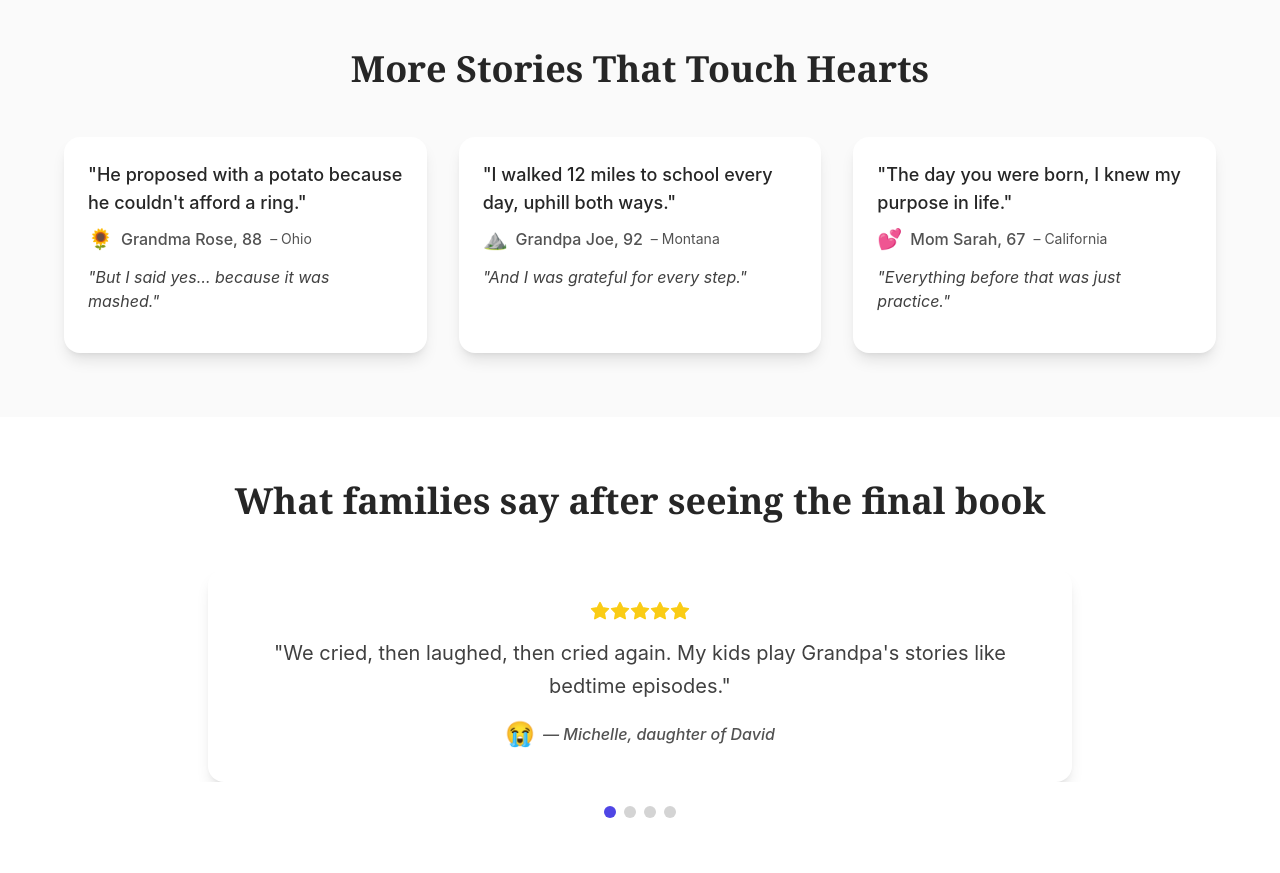
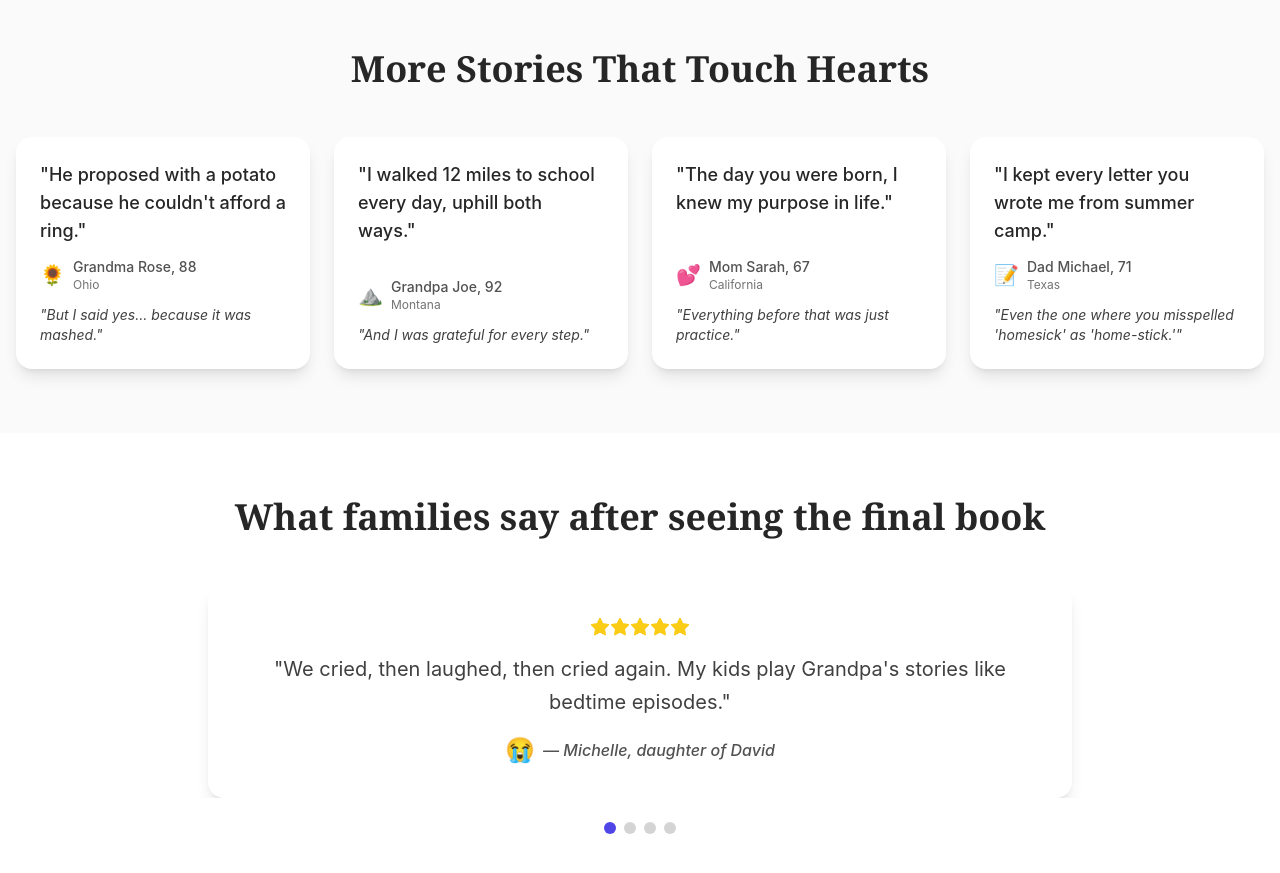
Before and after one commit to Clintino/lifestory, a React (Vite) app: page /examples in a window 1280 px wide. Shown: the part 880-1753 px from the top of the page. Built offline with nearby package versions, Linux system fonts and the light colour scheme.

Commit message:
Remove Bottom Sections and Keep 4 Stories Together

```diff
--- a/src/pages/ExamplesPage.tsx
+++ b/src/pages/ExamplesPage.tsx
@@ -34,6 +34,16 @@ const exampleStories = [
     emoji: "💕",
     followUp: "Everything before that was just practice.",
     category: "Family"
+  },
+  {
+    id: 4,
+    quote: "I kept every letter you wrote me from summer camp.",
+    name: "Dad Michael",
+    age: 71,
+    location: "Texas",
+    emoji: "📝",
+    followUp: "Even the one where you misspelled 'homesick' as 'home-stick.'",
+    category: "Memories"
   }
 ];
 
@@ -70,33 +80,6 @@ const testimonials = [
     author: "Lisa, daughter of Robert",
     rating: 5,
     emoji: "🎁"
-  }
-];
-
-const impactStories = [
-  {
-    title: "Reconnected two sisters after 30 years apart",
-    description: "When Maria shared her mother's story about family traditions, her estranged sister reached out after reading it. They're planning their first reunion this Christmas.",
-    image: "https://images.pexels.com/photos/8471016/pexels-photo-8471016.jpeg?auto=compress&cs=tinysrgb&w=800",
-    cta: "Read this storybook"
-  },
-  {
-    title: "Helped a grandchild write their college essay",
-    description: "Tommy used his grandfather's immigration story as inspiration for his college application. He got into his dream school and credits Grandpa's courage for showing him the way.",
-    image: "https://images.pexels.com/photos/5212317/pexels-photo-5212317.jpeg?auto=compress&cs=tinysrgb&w=800",
-    cta: "Read this storybook"
-  },
-  {
-    title: "Became a digital will for a grandfather with Alzheimer's",
-    description: "Before his memory faded, Frank recorded his life lessons and family history. Now his grandchildren can hear his wisdom whenever they need guidance.",
-    image: "https://images.pexels.com/photos/8471011/pexels-photo-8471011.jpeg?auto=compress&cs=tinysrgb&w=800",
-    cta: "Read this storybook"
-  },
-  {
-    title: "Helped preserve a voice before someone passed",
-    description: "Margaret's family created her story just months before she passed. Her great-grandchildren, born after she was gone, still get to hear her voice and know her love.",
-    image: "https://images.pexels.com/photos/8471009/pexels-photo-8471009.jpeg?auto=compress&cs=tinysrgb&w=800",
-    cta: "Read this storybook"
   }
 ];
 
@@ -183,25 +166,27 @@ const ExamplesPage: React.FC = () => {
           </div>
         </section>
 
-        {/* Emotional Impact Grid */}
+        {/* Emotional Impact Grid - All 4 Stories */}
         <section className="py-16">
           <div className="container mx-auto px-4">
             <h2 className="font-serif text-3xl md:text-4xl font-bold text-center text-neutral-800 mb-12">
               More Stories That Touch Hearts
             </h2>
-            <div className="grid md:grid-cols-3 gap-8 max-w-6xl mx-auto">
+            <div className="grid grid-cols-1 md:grid-cols-2 lg:grid-cols-4 gap-6 max-w-7xl mx-auto">
               {exampleStories.map((story) => (
-                <Card key={story.id} className="p-6 hover:shadow-xl transition-all duration-300">
-                  <div className="mb-4">
-                    <blockquote className="text-lg font-medium text-neutral-800 mb-2">
+                <Card key={story.id} className="p-6 hover:shadow-xl transition-all duration-300 h-full">
+                  <div className="h-full flex flex-col">
+                    <blockquote className="text-lg font-medium text-neutral-800 mb-3 flex-grow">
                       "{story.quote}"
                     </blockquote>
                     <div className="flex items-center gap-2 text-neutral-600 mb-3">
                       <span className="text-xl">{story.emoji}</span>
-                      <span className="font-medium">{story.name}, {story.age}</span>
-                      <span className="text-sm">– {story.location}</span>
+                      <div className="flex flex-col">
+                        <span className="font-medium text-sm">{story.name}, {story.age}</span>
+                        <span className="text-xs text-neutral-500">{story.location}</span>
+                      </div>
                     </div>
-                    <p className="text-neutral-700 italic">"{story.followUp}"</p>
+                    <p className="text-neutral-700 italic text-sm">"{story.followUp}"</p>
                   </div>
                 </Card>
               ))}
@@ -327,53 +312,6 @@ const ExamplesPage: React.FC = () => {
           </div>
         </section>
 
-        {/* Stories That Changed Lives */}
-        <section className="py-16 bg-gradient-to-b from-white to-neutral-50">
-          <div className="container mx-auto px-4">
-            <div className="text-center mb-16">
-              <h2 className="font-serif text-3xl md:text-4xl font-bold text-neutral-800 mb-4">
-                Stories That Changed Lives
-              </h2>
-              <p className="text-xl text-neutral-600 max-w-2xl mx-auto">
-                These aren't just stories—they're healing tools, family reunions, time machines.
-              </p>
-            </div>
-
-            <div className="max-w-6xl mx-auto space-y-16">
-              {impactStories.map((story, index) => (
-                <div
-                  key={index}
-                  className={`flex flex-col ${
-                    index % 2 === 0 ? 'lg:flex-row' : 'lg:flex-row-reverse'
-                  } items-center gap-8 lg:gap-12`}
-                >
-                  <div className="lg:w-1/2">
-                    <img
-                      src={story.image}
-                      alt={story.title}
-                      className="w-full h-64 lg:h-80 object-cover rounded-2xl shadow-lg"
-                    />
-                  </div>
-                  <div className="lg:w-1/2 space-y-6">
-                    <h3 className="font-serif text-2xl md:text-3xl font-bold text-neutral-800">
-                      {story.title}
-                    </h3>
-                    <p className="text-lg text-neutral-600 leading-relaxed">
-                      {story.description}
-                    </p>
-                    <Button
-                      variant="outline"
-                      className="border-indigo-500 text-indigo-600 hover:bg-indigo-50"
-                    >
-                      {story.cta} →
-                    </Button>
-                  </div>
-                </div>
-              ))}
-            </div>
-          </div>
-        </section>
-
         {/* Final CTA Section */}
         <section className="py-16 bg-gradient-to-r from-indigo-600 to-purple-600">
           <div className="container mx-auto px-4 text-center">
```
